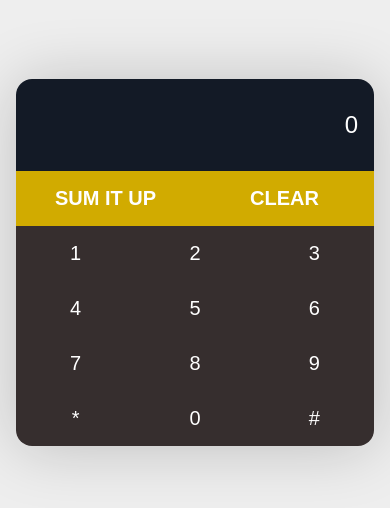
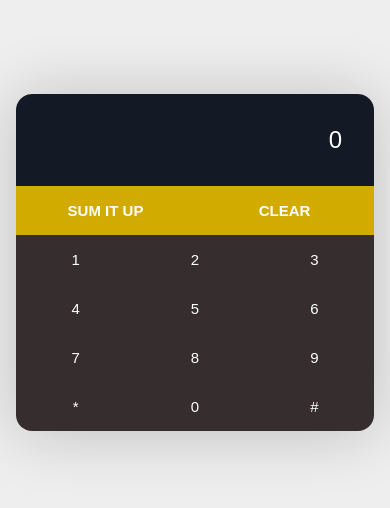
Before and after one commit to Mattsson717/dialer, a React (Create React App) app: page / in a window 390 px wide. Shown: the part 160-668 px from the top of the page. Built offline with nearby package versions, Linux system fonts and the light colour scheme; the HTML template or start-up script is replaced by a standard one.

Commit message:
added media query for buttons

```diff
--- a/src/index.css
+++ b/src/index.css
@@ -59,6 +59,7 @@ main {
   color: #fff;
   font-size: 24px;
   font-weight: 300;
+  width: 100%;
 }
 
 .dialer button {
@@ -73,6 +74,12 @@ main {
   cursor: pointer;
   -webkit-transition: 0.4s;
   transition: 0.4s;
+}
+
+@media (max-width: 480px) {
+  .dialer button {
+    font-size: 15px;
+  }
 }
 
 .dialer button:hover {
--- a/src/index.scss
+++ b/src/index.scss
@@ -48,6 +48,7 @@ main {
     color: #fff;
     font-size: 24px;
     font-weight: 300;
+    width: 100%;
   }
 
   button {
@@ -59,6 +60,10 @@ main {
     padding: 16px;
     cursor: pointer;
     transition: 0.4s;
+
+    @media (max-width: 480px) {
+      font-size: 15px;
+    }
   }
   button:hover {
     opacity: 0.9;
```
Also changed, not shown: 1 other file (tests, documents, lock files or other folders).
